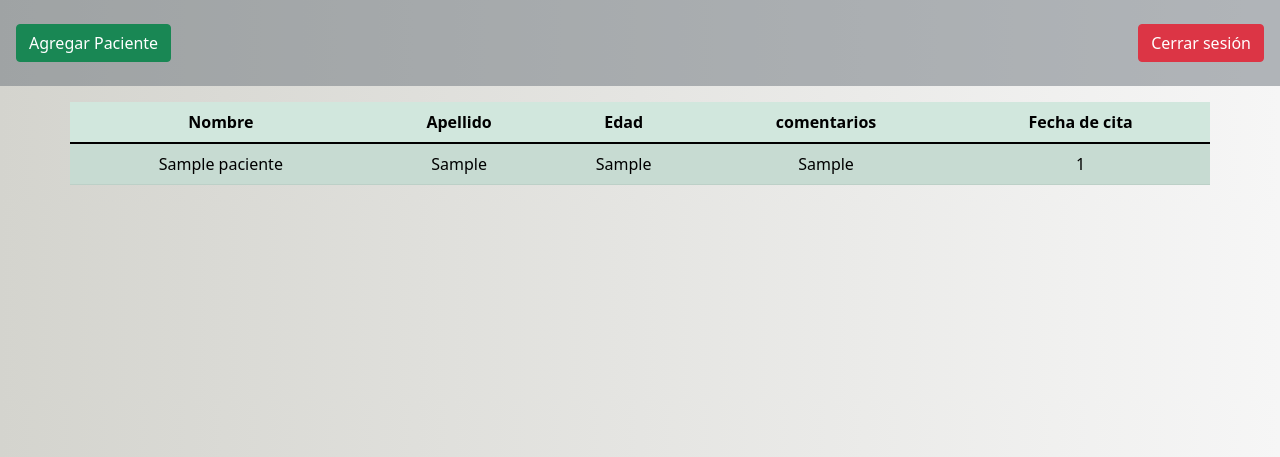
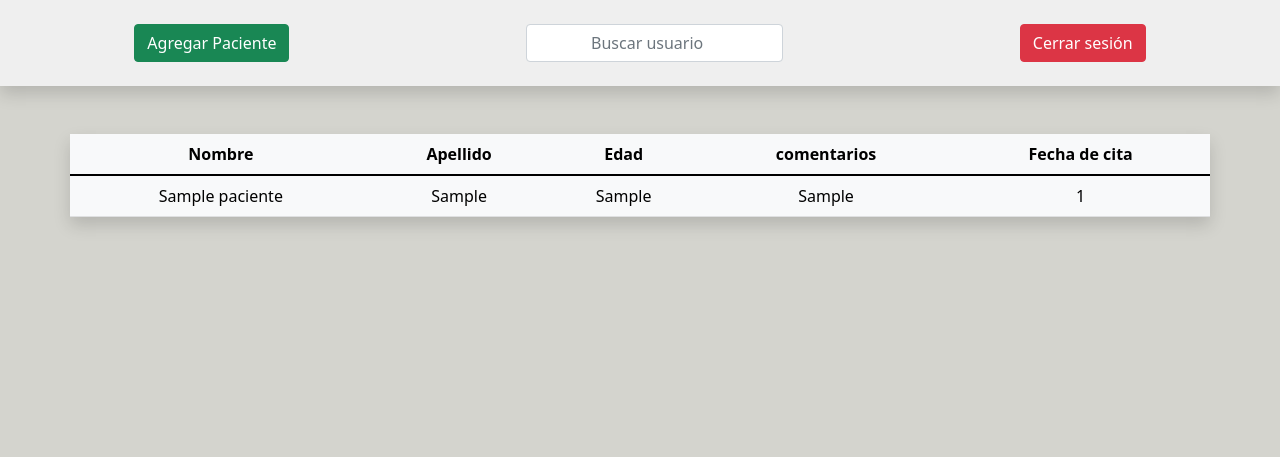
Before and after one commit to DonaldReac/DocApp, a PHP site: page /doctor.php?id=1 in a window 1280 px wide. Shown: the top 457 px of the page. Run offline with PHP 8.4, Linux system fonts and the light colour scheme; tables that the repository leaves empty or names only in its code hold one stand-in row (values such as "Sample post").

Commit message:
barra e input de busqueda

```diff
--- a/styles/estilos.css
+++ b/styles/estilos.css
@@ -30,7 +30,7 @@ h1{
 }
 
 .body2{
-    background: linear-gradient(to right,#d4d4ce, #f6f6f6);
+    background: #d4d4ce;
 }
 
 .fondo{
--- a/view/doctor.php
+++ b/view/doctor.php
@@ -14,9 +14,12 @@ require '../model/db.php'
     <title>DocApp</title>
 </head>
 <body class=" body2">
-    <nav class="navbar navbar-light bg-secondary bg-opacity-50 mb-3">
-        <div class="m-3 col d-flex justify-content-between">
-            <button id="agregar" class="btn btn-success">Agregar Paciente</button>
+    <nav class="navbar navbar-light bg-light mb-5  bg-opacity-75 shadow">
+        <div class="m-3 col d-flex justify-content-around">
+            <button id="agregar" class=" btn btn-success">Agregar Paciente</button>
+            <form>
+                <input name="buscar" id="buscar" class="form-control text-center" type="search" placeholder="Buscar usuario" aria-label="Search">
+            </form>
             <a class=" btn btn-danger" href="./index.php">Cerrar sesión</a>
         </div>
     </nav>
@@ -52,7 +55,7 @@ require '../model/db.php'
         </form>
     </div>
     <!-- aqui bajo va la tabla o info de los pacientes -->
-    <table id=tablaPacientes class="table table-success table-striped container">
+    <table id=tablaPacientes class="table table-light shadow  container">
                     <thead class="text-center ">
                         <th>Nombre</th>
                         <th>Apellido</th>
```
